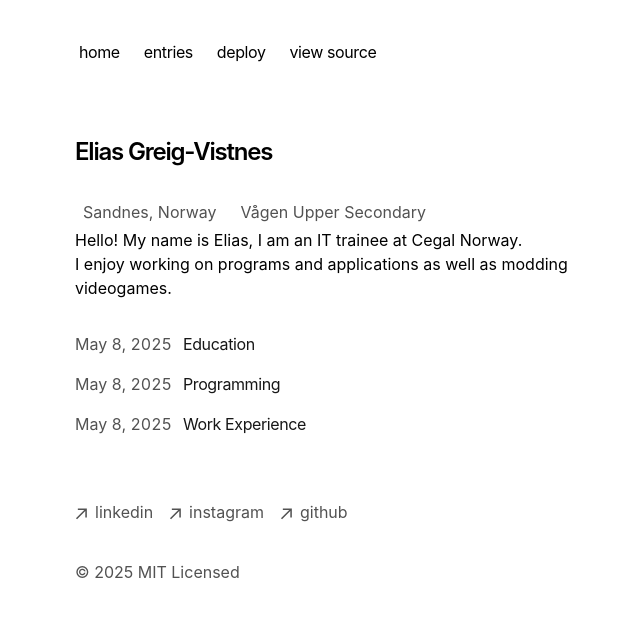
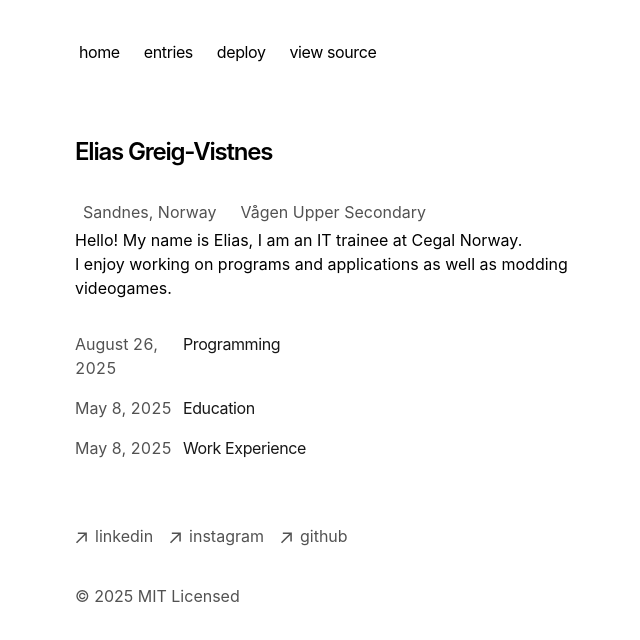
Before and after one commit to TheN4meless0ne/Elias-Portfolio-3.0, a Next.js app: page / in a window 1280 px wide. Shown: the top 640 px of the page, without its empty margins (277-917 px from the left). Built offline with nearby package versions, Linux system fonts and the light colour scheme.

Commit message:
Update Programming entry and page title metadata config

```diff
--- a/app/entries/posts/programming.mdx
+++ b/app/entries/posts/programming.mdx
@@ -1,6 +1,6 @@
 ---
 title: 'Programming'
-publishedAt: '2025-05-08'
+publishedAt: '2025-08-26'
 summary: 'The programming languages I know and my projects.'
 ---
 
@@ -10,3 +10,6 @@ My most proficient programming languages are Python and HTML, but I have also wo
 As well as this, I have worked a lot with Docker and Jinja, and started exploring the frameworks React, Nextjs and Tailwind CSS.
 
 ## Projects
+### Web Applications
+
+### Minecraft Mods
--- a/app/layout.tsx
+++ b/app/layout.tsx
@@ -12,7 +12,7 @@ export const metadata: Metadata = {
   metadataBase: new URL(baseUrl),
   title: {
     default: 'egreig-vistnes.no',
-    template: '%s | Portfolio',
+    template: '%s | egreig-vistnes.no',
   },
   description: 'This is my portfolio.',
   openGraph: {
```
